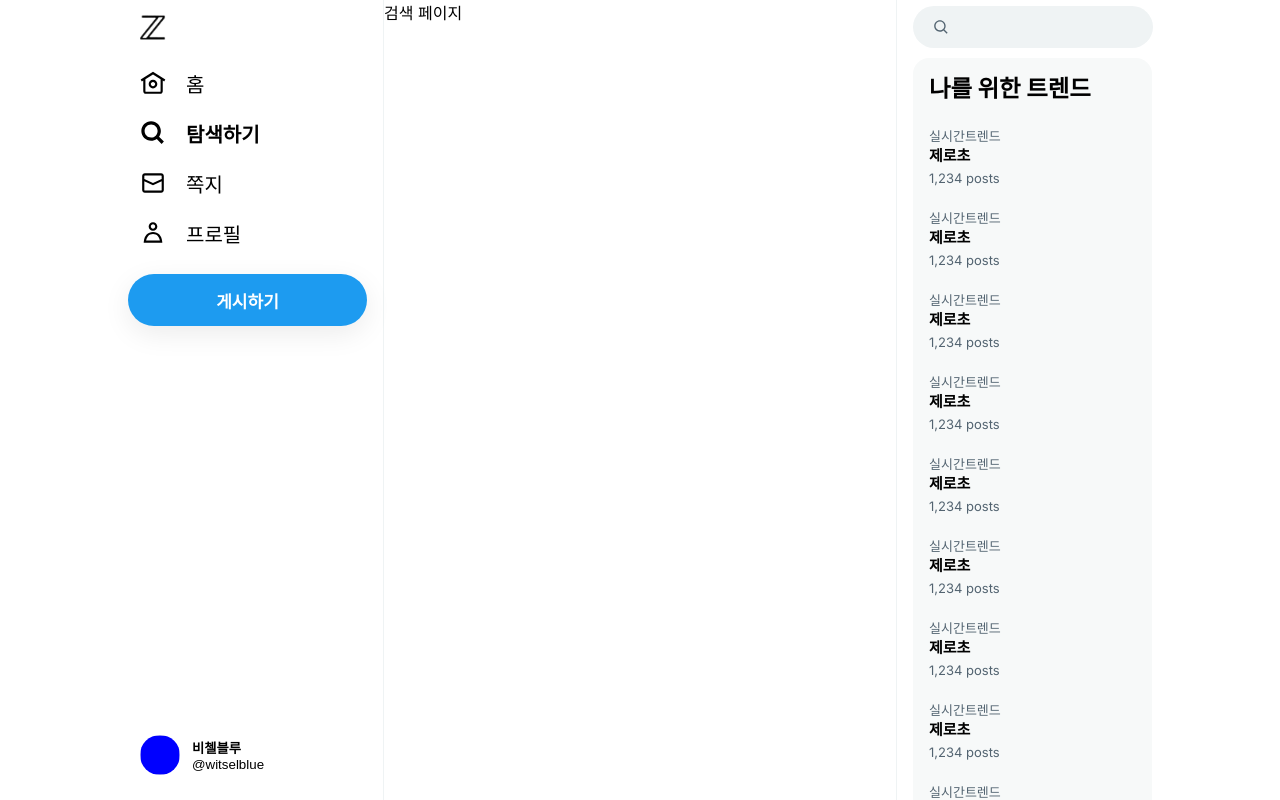
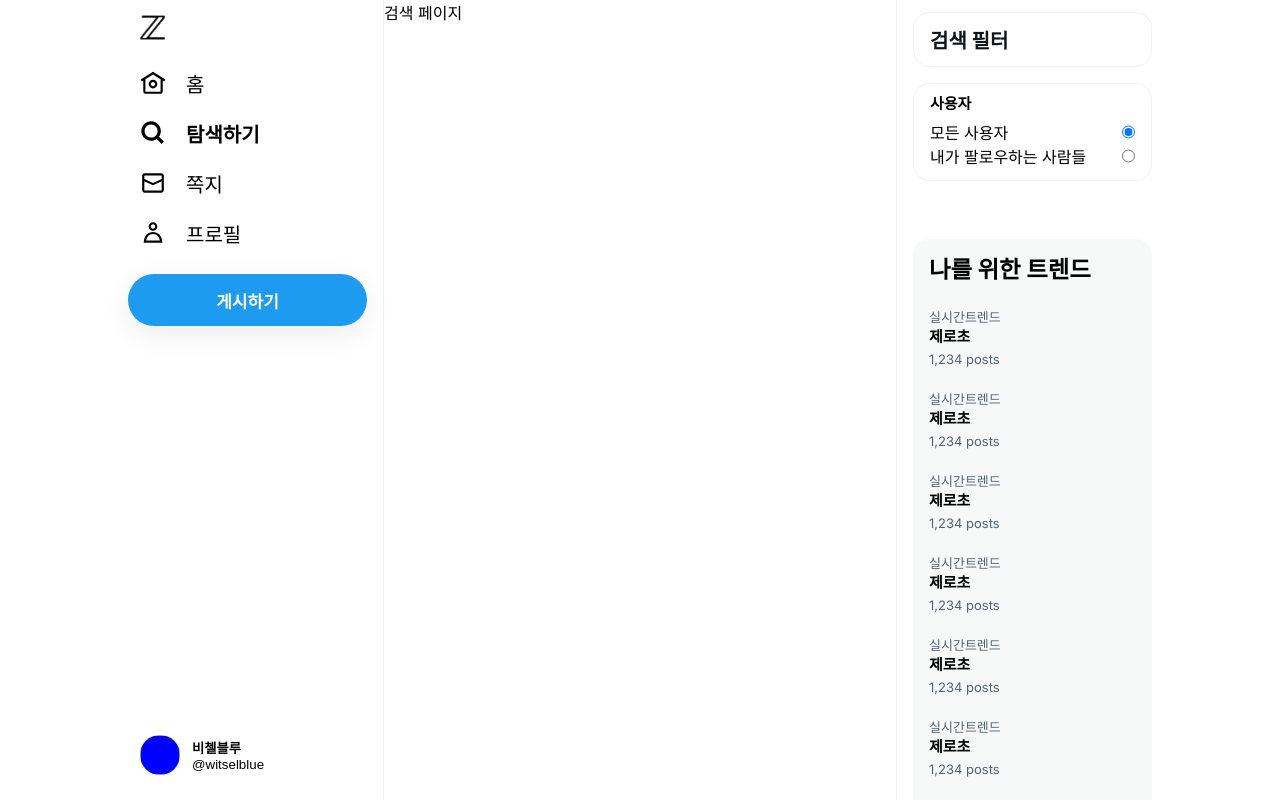
Before and after one commit to Witsel-Blue/Study_React, a Next.js app: page /search in a window 1280 px wide. Built offline with nearby package versions, Linux system fonts and the light colour scheme.

Commit message:
explore, search

```diff
--- /dev/null
+++ b/src/app/(afterLogin)/_component/RightSearchZone.tsx
@@ -0,0 +1,40 @@
+"use client";
+
+import style from "./rightSearchZone.module.css";
+import { usePathname } from "next/navigation";
+import React from "react";
+import SearchForm from "@/app/(afterLogin)/_component/SearchForm";
+
+export default function RightSearchZone() {
+    const pathname = usePathname()
+    const onChangeFollow = () => { }
+    const onChangeAll = () => { }
+    if (pathname === '/explore') {
+        return null;
+    }
+    if (pathname === '/search') {
+        return (
+            <div>
+                <h5 className={style.filterTitle}>검색 필터</h5>
+                <div className={style.filterSection}>
+                    <div>
+                        <label>사용자</label>
+                        <div className={style.radio}>
+                            <div>모든 사용자</div>
+                            <input type="radio" name="pf" defaultChecked onChange={onChangeAll} />
+                        </div>
+                        <div className={style.radio}>
+                            <div>내가 팔로우하는 사람들</div>
+                            <input type="radio" name="pf" value="on" onChange={onChangeFollow} />
+                        </div>
+                    </div>
+                </div>
+            </div>
+        );
+    }
+    return (
+        <div style={{ marginBottom: 60, width: 'inherit' }}>
+            <SearchForm />
+        </div>
+    )
+}
--- /dev/null
+++ b/src/app/(afterLogin)/_component/SearchForm.tsx
@@ -0,0 +1,20 @@
+import style from "@/app/(afterLogin)/_component/rightSearchZone.module.css";
+
+type Props = {
+    q?: string;
+    pageName?: 'explore';
+}
+
+export default function SearchForm({ q, pageName }: Props) {
+    return (
+        <form className={style.search} data-page={pageName} >
+            <svg width={20} viewBox="0 0 24 24" aria-hidden="true">
+                <g>
+                    <path
+                        d="M10.25 3.75c-3.59 0-6.5 2.91-6.5 6.5s2.91 6.5 6.5 6.5c1.795 0 3.419-.726 4.596-1.904 1.178-1.177 1.904-2.801 1.904-4.596 0-3.59-2.91-6.5-6.5-6.5zm-8.5 6.5c0-4.694 3.806-8.5 8.5-8.5s8.5 3.806 8.5 8.5c0 1.986-.682 3.815-1.824 5.262l4.781 4.781-1.414 1.414-4.781-4.781c-1.447 1.142-3.276 1.824-5.262 1.824-4.694 0-8.5-3.806-8.5-8.5z"></path>
+                </g>
+            </svg>
+            <input type="search" />
+        </form>
+    )
+}
--- a/src/app/(afterLogin)/_component/TrendSection.tsx
+++ b/src/app/(afterLogin)/_component/TrendSection.tsx
@@ -1,7 +1,12 @@
+'use client';
+
 import style from './trendSection.module.css';
 import Trend from './Trend';
+import { usePathname } from 'next/navigation';
 
 export default function TrendSection() {
+    const pathname = usePathname();
+    if (pathname === '/explore') return null;
     return (
         <div className={style.trendBg}>
             <div className={style.trend}>
--- /dev/null
+++ b/src/app/(afterLogin)/_component/rightSearchZone.module.css
@@ -0,0 +1,74 @@
+.search {
+    position: fixed;
+    width: calc((1024px) * 1 / 4 - 16px);
+    height: 42px;
+    border-radius: 21px;
+    background-color: rgb(239, 243, 244);
+    margin-top: 6px;
+    margin-bottom: 12px;
+    display: flex;
+    align-items: center;
+}
+
+.search[data-page="explore"] {
+    width: calc((1024px) * 2 / 4 - 32px - 16px);
+}
+
+@media screen and (max-width: 1024px) {
+    .search {
+        width: calc((100% - 16px) * 1 / 4 - 4px - 16px);
+    }
+    .search[data-page="explore"] {
+        width: calc((100% - 16px) * 2 / 4 - 24px - 16px);
+    }
+}
+
+.search svg {
+    margin-left: 20px;
+    fill: rgb(83, 100, 113);
+}
+
+.search input {
+    width: 100%;
+    outline: none;
+    background-color: transparent;
+    border: none;
+    padding: 12px;
+    margin-left: 5px;
+    font-size: 15px;
+}
+
+.filterTitle {
+    background: #ffffff;
+    padding: 12px 16px;
+    color: rgba(15,20,25,1.00);
+    font-size: 20px;
+    font-weight: bold;
+    margin-bottom: 16px;
+    border-radius: 16px;
+    border: 1px solid rgb(239,243,244);
+    margin-top: 12px;
+}
+
+.filterSection {
+    padding: 0 16px 12px;
+    margin-bottom: 16px;
+    border-radius: 16px;
+    border: 1px solid rgb(239,243,244);
+}
+
+.filterSection label {
+    font-size: 15px;
+    font-weight: bold;
+    height: 36px;
+    display: flex;
+    align-items: center;
+}
+
+.radio {
+    display: flex;
+}
+
+.radio > div {
+    flex: 1;
+}
--- a/src/app/(afterLogin)/layout.module.css
+++ b/src/app/(afterLogin)/layout.module.css
@@ -101,33 +101,6 @@
     }
 }
 
-.search {
-    position: fixed;
-    width: calc((1024px) * 1 / 4 - 16px);
-    height: 42px;
-    border-radius: 21px;
-    background-color: rgb(239, 243, 244);
-    margin-top: 6px;
-    margin-bottom: 12px;
-    display: flex;
-    align-items: center;
-}
-
-.search svg {
-    margin-left: 20px;
-    fill: rgb(83, 100, 113);
-}
-
-.search input {
-    width: 100%;
-    outline: none;
-    background-color: transparent;
-    border: none;
-    padding: 12px;
-    margin-left: 5px;
-    font-size: 15px;
-}
-
 .followRecommend {
     font-size: 20px;
     font-weight: bold;
@@ -147,7 +120,4 @@
     .leftSectionFixed {
         width: calc((100% - 16px) * 1 / 4 - 4px)
     }
-    .search {
-        width: calc((100% - 16px) * 1 / 4 - 4px - 16px);
-    }
 }
--- a/src/app/(afterLogin)/layout.tsx
+++ b/src/app/(afterLogin)/layout.tsx
@@ -5,6 +5,7 @@
 import ZLogo from '../../../public/zlogo.png';
 import NavMenu from './_component/NavMenu';
 import LogoutButton from './_component/LogoutButton'
+import RightSearchZone from './_component/RightSearchZone';
 import TrendSection from './_component/TrendSection';
 import FollowRecommend from './_component/FollowRecommend';
 
@@ -37,17 +38,7 @@
                         {children}
                     </main>
                     <section className={style.rightSection}>
-                        <div>
-                            <form className={style.search}>
-                                <svg width={20} viewBox='0 0 24 24' aria-hidden='true'>
-                                    <g>
-                                        <path
-                                            d='M10.25 3.75c-3.59 0-6.5 2.91-6.5 6.5s2.91 6.5 6.5 6.5c1.795 0 3.419-.726 4.596-1.904 1.178-1.177 1.904-2.801 1.904-4.596 0-3.59-2.91-6.5-6.5-6.5zm-8.5 6.5c0-4.694 3.806-8.5 8.5-8.5s8.5 3.806 8.5 8.5c0 1.986-.682 3.815-1.824 5.262l4.781 4.781-1.414 1.414-4.781-4.781c-1.447 1.142-3.276 1.824-5.262 1.824-4.694 0-8.5-3.806-8.5-8.5z'></path>
-                                    </g>
-                                </svg>
-                                <input type='search' />
-                            </form>
-                        </div>
+                        <RightSearchZone />
                         <TrendSection />
                         <div className={style.followRecommend}>
                             <h3>팔로우 추천</h3>
```
Also changed, not shown: src/app/(afterLogin)/explore/explore.module.css (added, +24 -0 lines), src/app/(afterLogin)/explore/page.tsx (+22 -3 lines).
